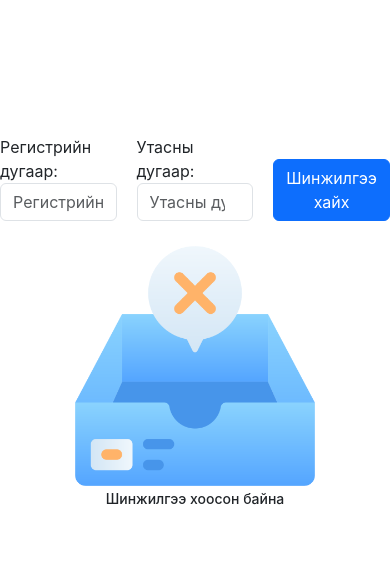
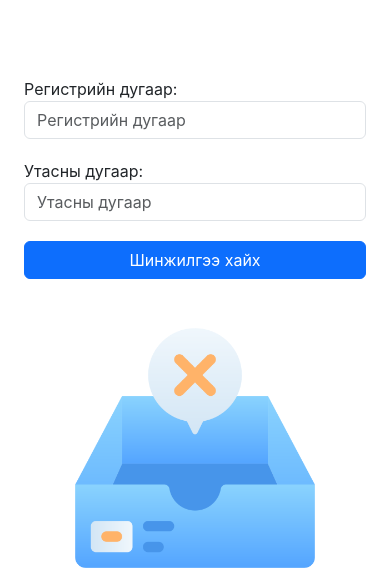
Before and after one commit to nrnbt/bacteraify, a Django app: page /search-survey/ in a window 390 px wide. Shown: the part 194-766 px from the top of the page. Run offline with Django 4.2, Linux system fonts and the light colour scheme; the visitor is signed in with stand-in values (Sample User, id 1); parts of the project's set-up code (start-up, migrations or seed data) failed here and were passed over.

Commit message:
some css update

```diff
--- a/core/static/css/main.css
+++ b/core/static/css/main.css
@@ -301,6 +301,10 @@ bottom {
 
   .footer-text {
     text-align: start;
+  }
+
+  .search-survey-form {
+    flex-direction: column;
   }
 }
 
--- a/core/templates/pages/search_survey.html
+++ b/core/templates/pages/search_survey.html
@@ -6,7 +6,7 @@
   <form
     id="search_survey_form_id"
     method="post"
-    class="search-survey-form flex gap-20 justify-center"
+    class="search-survey-form flex gap-20 justify-center p-4"
     action="{% url 'search-survey' %}"
     role="form"
   >
@@ -42,10 +42,10 @@
     <div class="flex flex-col justify-end">
       <button
         type="submit"
-        class="btn btn-primary submit-button flex items-center"
+        class="btn btn-primary submit-button flex items-center text-center"
       >
-      Шинжилгээ хайх
-    </button>
+        <div class="text-center w-100">Шинжилгээ хайх</div>
+      </button>
     </div>
   </form>
 
```
